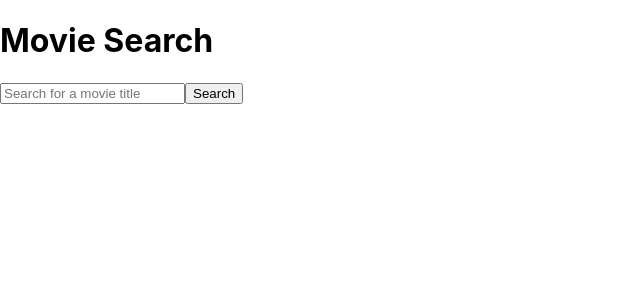
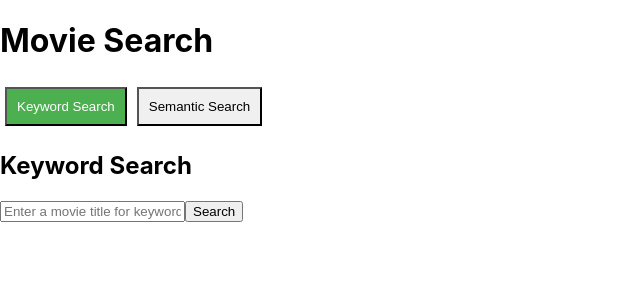
Before and after one commit to sovelluskontti/project-semantic-search, a React (Create React App) app in the folder project-semantic-search/client/my-app/: page / in a window 1280 px wide. Shown: the top 300 px of the page, without its empty margins (0-640 px from the left). Built offline with nearby package versions, Linux system fonts and the light colour scheme.

Commit message:
keyword and semantic search buttons added

```diff
--- a/project-semantic-search/client/my-app/src/App.js
+++ b/project-semantic-search/client/my-app/src/App.js
@@ -5,6 +5,7 @@ function App() {
   const [query, setQuery] = useState('');
   const [movies, setMovies] = useState([]);
   const [error, setError] = useState(null);
+  const [searchType, setSearchType] = useState('keyword');
 
   const handleSearch = async () => {
     if (!query) {
@@ -13,45 +14,89 @@ function App() {
     }
     setError(null);
 
-    console.log("Searching for:", query); // Debug log
+    console.log(`Searching for "${query}" using ${searchType} search`);
 
     try {
-      const response = await fetch(`/search?query=${encodeURIComponent(query)}`);
+      const response = await fetch(
+        searchType === 'keyword'
+          ? `/search?query=${encodeURIComponent(query)}`
+          : `/semantic-search?query=${encodeURIComponent(query)}`
+      );
       console.log("Response status:", response.status);
 
       if (response.status === 200) {
         const data = await response.json();
-        console.log("Movies data:", data); // Debug log
+        console.log("Movies data:", data);
         setMovies(data);
       } else {
         const errorData = await response.json();
-        console.error("Error from server:", errorData); // Debug log
+        console.error("Error from server:", errorData);
         setError(errorData.error || "An unknown error occurred.");
       }
     } catch (e) {
-      console.error("Fetch error:", e); // Debug log
+      console.error("Fetch error:", e);
       setError("Failed to fetch data. Please check the server.");
     }
   };
 
-
   return (
     <div className="App">
       <h1>Movie Search</h1>
+
+      {/* Search type selection */}
+      <div>
+        <button
+          onClick={() => {
+            setSearchType('keyword');
+            setQuery('');
+            setMovies([]);
+            setError(null);
+          }}
+          style={{
+            backgroundColor: searchType === 'keyword' ? '#4CAF50' : '#f0f0f0',
+            color: searchType === 'keyword' ? 'white' : 'black',
+            margin: '5px',
+            padding: '10px',
+          }}
+        >
+          Keyword Search
+        </button>
+        <button
+          onClick={() => {
+            setSearchType('semantic');
+            setQuery('');
+            setMovies([]);
+            setError(null);
+          }}
+          style={{
+            backgroundColor: searchType === 'semantic' ? '#4CAF50' : '#f0f0f0',
+            color: searchType === 'semantic' ? 'white' : 'black',
+            margin: '5px',
+            padding: '10px',
+          }}
+        >
+          Semantic Search
+        </button>
+      </div>
+
+      {/* Render search view based on selected search type */}
+      <div>
+        <h2>{searchType === 'keyword' ? 'Keyword Search' : 'Semantic Search'}</h2>
         <input
           type="text"
-        placeholder="Search for a movie title"
+          placeholder={`Enter a movie title for ${searchType} search`}
           value={query}
           onChange={(e) => setQuery(e.target.value)}
         />
         <button onClick={handleSearch}>Search</button>
-      {error && <p style={{ color: "red" }}>{error}</p>}
+        {error && <p style={{ color: 'red' }}>{error}</p>}
         <ul>
           {movies.map((movie) => (
             <li key={movie.id}>{movie.title}</li>
           ))}
         </ul>
       </div>
+    </div>
   );
 }
 
```
Lines whose indentation alone changed are shown as unchanged.
